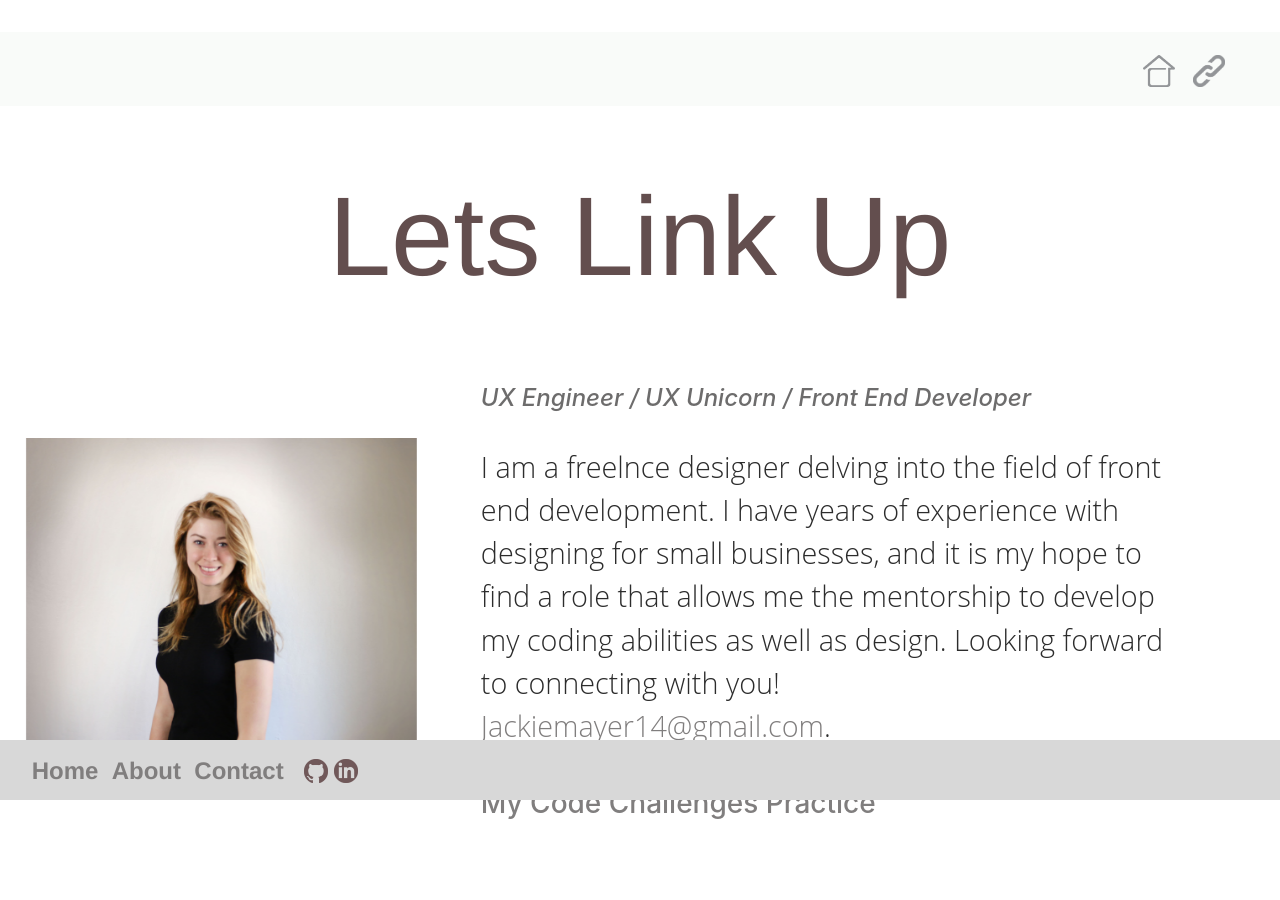
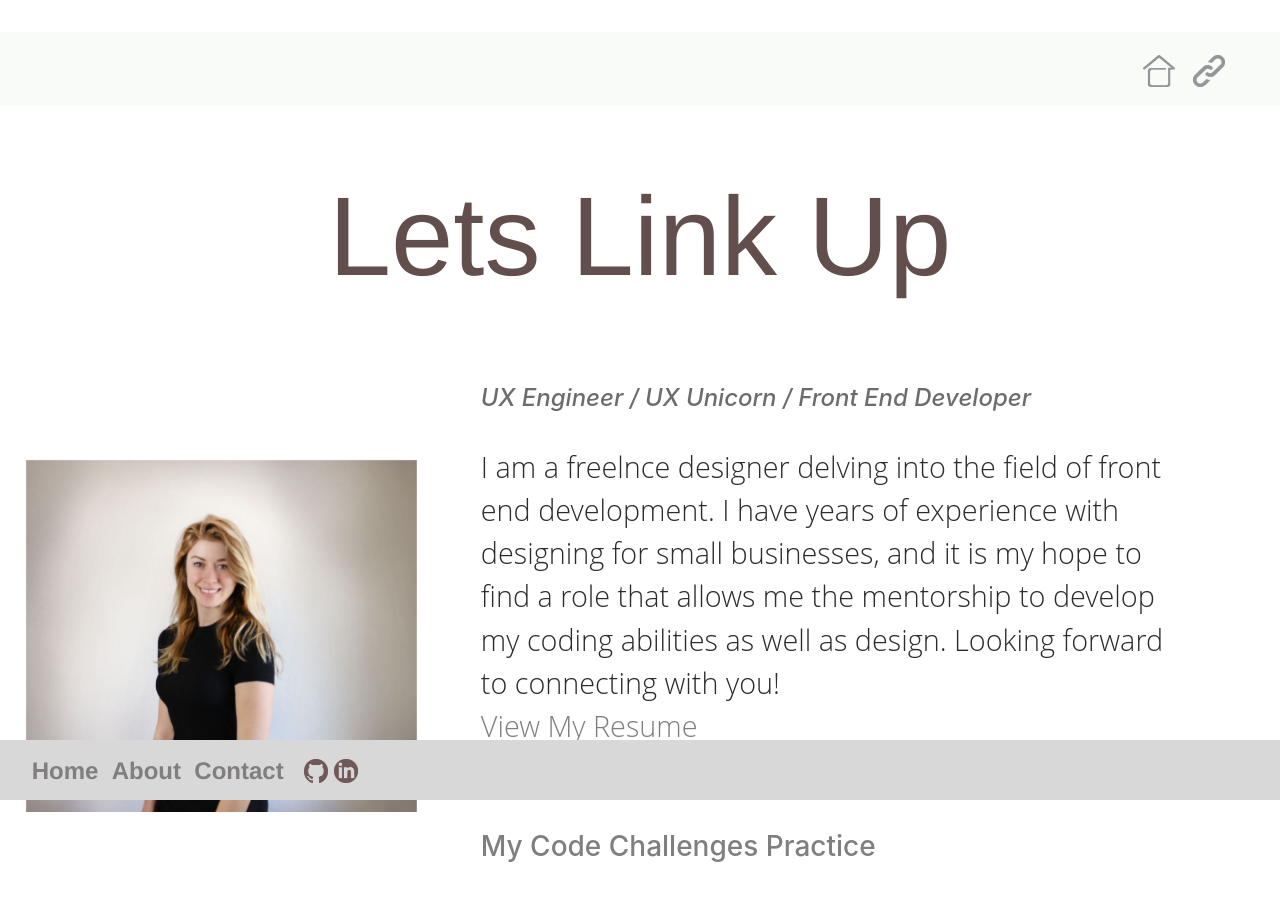
Before and after one commit to jekkiboi/my-full-site, a React (Create React App) app: page /about in a window 1280 px wide. Shown: the top 900 px of the page. Built offline with nearby package versions, Linux system fonts and the light colour scheme; a web font is replaced by a local one.

Commit message:
added in resume

```diff
--- a/src/components/Footer.jsx
+++ b/src/components/Footer.jsx
@@ -12,7 +12,7 @@ function Footer(){
                       &nbsp;&nbsp;
                       <Link to="/about" className='public-footer'>About</Link>
                       &nbsp;&nbsp;
-                      <Link to="/contact" className='public-footer'>Contact</Link>
+                      <Link to="/code" className='public-footer'>Contact</Link>
                       &nbsp; &nbsp;
                     <a href="https://github.com/jekkiboi" target='_blank'>
                     <img className='thumbnail'src={`${process.env.PUBLIC_URL}/images/github.png`} alt="Github"/>
--- a/src/pages/About.jsx
+++ b/src/pages/About.jsx
@@ -30,6 +30,10 @@ function About(){
                             I have years of experience with designing for small businesses, and it is my hope
                             to find a role that allows me the mentorship to develop my coding abilities as well as design. Looking forward to connecting with you!
                             <br />
+                            <a href="https://docs.google.com/document/d/1jcVtLGAoKYS_nixHjHUVH1J1RaAJ152RCtAP1IUCNpQ/edit?usp=sharing" target='resume'>
+                            View My Resume
+                            </a>
+                            <br />
                              <a className="yo" href="https://gmail.com" target='_blank'>Jackiemayer14@gmail.com</a>.
 
                         </p>
```
